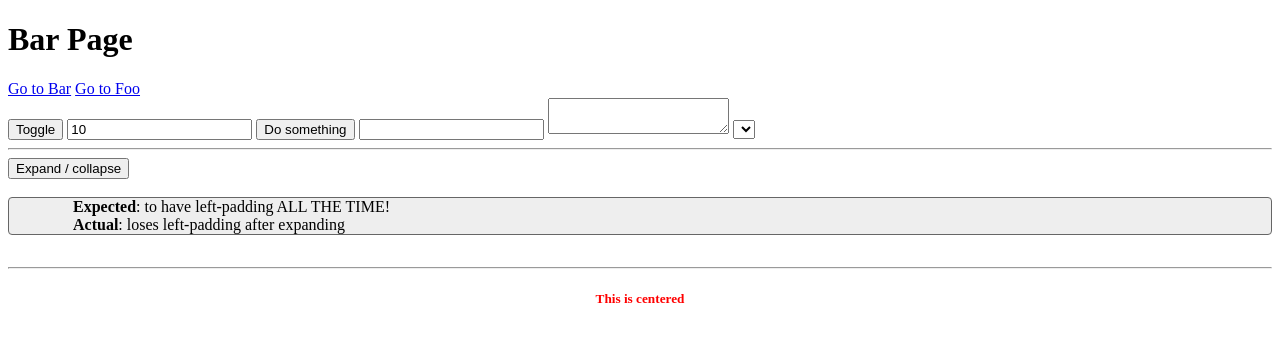
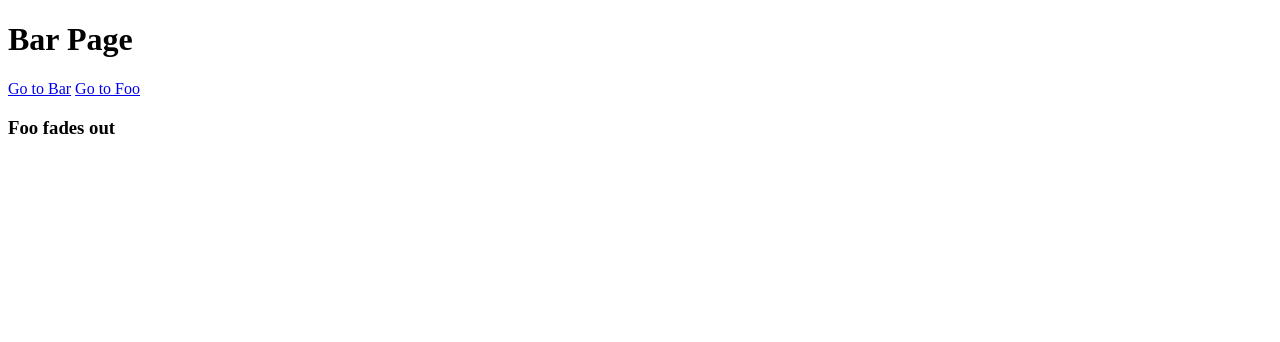
Before and after one commit to mauriziocescon/plg-svelte, a SvelteKit app: page /foo in a window 1280 px wide. Shown: the top 342 px of the page. Built offline with nearby package versions, Linux system fonts and the light colour scheme.

Commit message:
chore: minor changes

```diff
--- a/src/routes/foo/+page.svelte
+++ b/src/routes/foo/+page.svelte
@@ -1,8 +1,8 @@
 <script lang="ts">
 	import { onDestroy } from 'svelte';
+	import { fade } from 'svelte/transition';
+
 	import Attachments from './Attachments.svelte';
-	import Counter from './Counter.svelte';
-	import Expander from './Expander.svelte';
 
 	let value = $state(10);
 
@@ -24,21 +24,16 @@
 	<a href="/foo">Go to Foo</a>
 </nav>
 
-{#snippet children()}
-	<p>Hello from children snippet</p>
-{/snippet}
+<h3 out:fade>Foo fades out</h3>
 
-<Counter>
-	<input bind:value={value} type="number" />
-</Counter>
+<!--<Counter>-->
+<!--	<input bind:value={value} type="number" />-->
+<!--</Counter>-->
 
-<button onclick={doSomething}>Do something</button>
+<!--<button onclick={doSomething}>Do something</button>-->
 
-{#if true}
-	<Attachments bind:this={att} />
-{:else}
-	<Attachments bind:this={att} />
-{/if}
-
-<hr />
-<Expander />
+<!--{#if true}-->
+<!--	<Attachments bind:this={att} />-->
+<!--{:else}-->
+<!--	<Attachments bind:this={att} />-->
+<!--{/if}-->
--- a/src/routes/foo/Attachments.svelte
+++ b/src/routes/foo/Attachments.svelte
@@ -1,13 +1,12 @@
 <script lang="ts">
-export function logValue(node: HTMLElement & {value: string }) {
-    node.addEventListener('input', () => console.log(node.value));
-}
-export const example = 'test';
+	export function logValue(node: HTMLElement & { value: string }) {
+		node.addEventListener('input', () => console.log(node.value));
+	}
 </script>
 
 <!--<button x={10}>Click me!</button>					&lt;!&ndash; ❌compile error: x not a valid binding &ndash;&gt;-->
 
 <input {@attach logValue} />                <!-- ✅has value -->
 <textarea {@attach logValue}></textarea>    <!-- ✅has value -->
-<select class:f={''} style="" {@attach logValue}></select>        <!-- ✅has value -->
+<select {@attach logValue} class:f={''} style=""></select>        <!-- ✅has value -->
 <!--<div {@attach logValue}></div>              &lt;!&ndash; ❌compile error: div has no value &ndash;&gt;-->
--- a/src/routes/foo/Counter.svelte
+++ b/src/routes/foo/Counter.svelte
@@ -1,38 +1,7 @@
 <script lang="ts">
     import type { Snippet } from 'svelte';
 
-    const {children} = $props<{children: Snippet}>();
-
-    let show = $state(false);
-
-    class Todo {
-        text = $state('');
-        done = $state(false);
-        doubleText = $derived(`${this.text}-${this.text}`);
-
-        constructor() {
-            $effect(() => console.log(this.text));
-        }
-
-        reset() {
-            this.text = '';
-            this.done = false;
-        }
-    }
+    const { children } = $props<{ children: Snippet }>();
 </script>
 
-<button onclick={() => show = true}>Toggle</button>
-
-{#if show}
-    { let cc = $state('') }
-    { let c = new Todo() }
-    { c = new Todo()}
-    { c = new Todo()}
-    { let d = new Date() }
-
-    {d}
-    {c.doubleText}
-    <input bind:value={c.text} />
-{/if}
-
 {@render children()}
--- a/src/routes/foo/Expander.svelte
+++ /dev/null
@@ -1,26 +0,0 @@
-<script lang="ts">
-	let padAll = $state(false);
-
-	const content = `<h5 style="color: red; text-align: center">This is centered</h5>`;
-</script>
-
-<button onclick={() => padAll = !padAll} type="button">Expand / collapse</button>
-<br><br>
-<div class="my-box" style={padAll ? 'padding: 4em' : 'padding-left: 4em'}>
-	<b>Expected</b>: to have left-padding ALL THE TIME!<br>
-	<b>Actual</b>: loses left-padding after expanding<br>
-</div>
-
-<hr>
-
-<div>{@html content}</div>
-
-<style>
-    .my-box {
-        display: block;
-        background: #eee;
-        border: 1px solid #666;
-        border-radius: 4px;
-        margin-bottom: 2em;
-    }
-</style>
```
